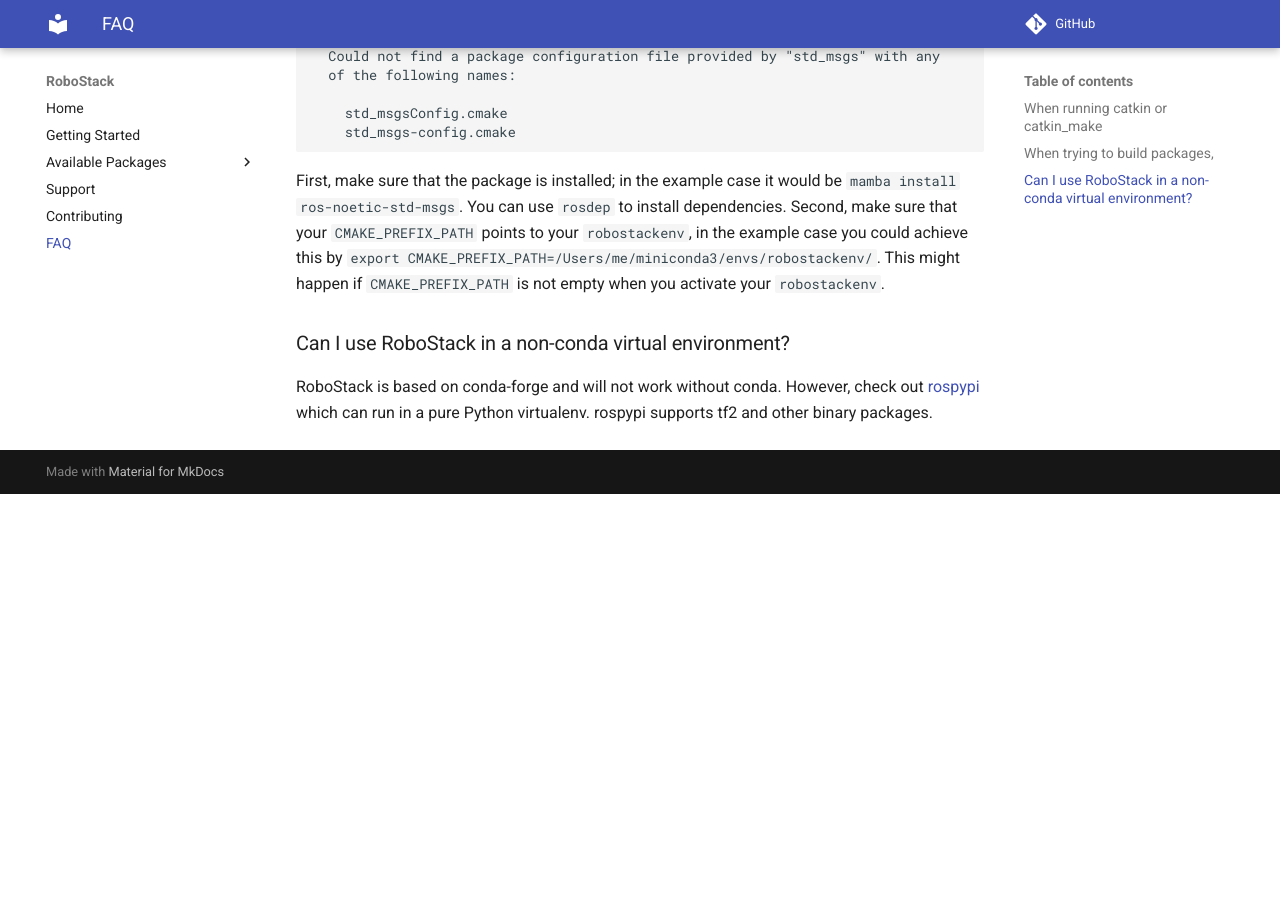
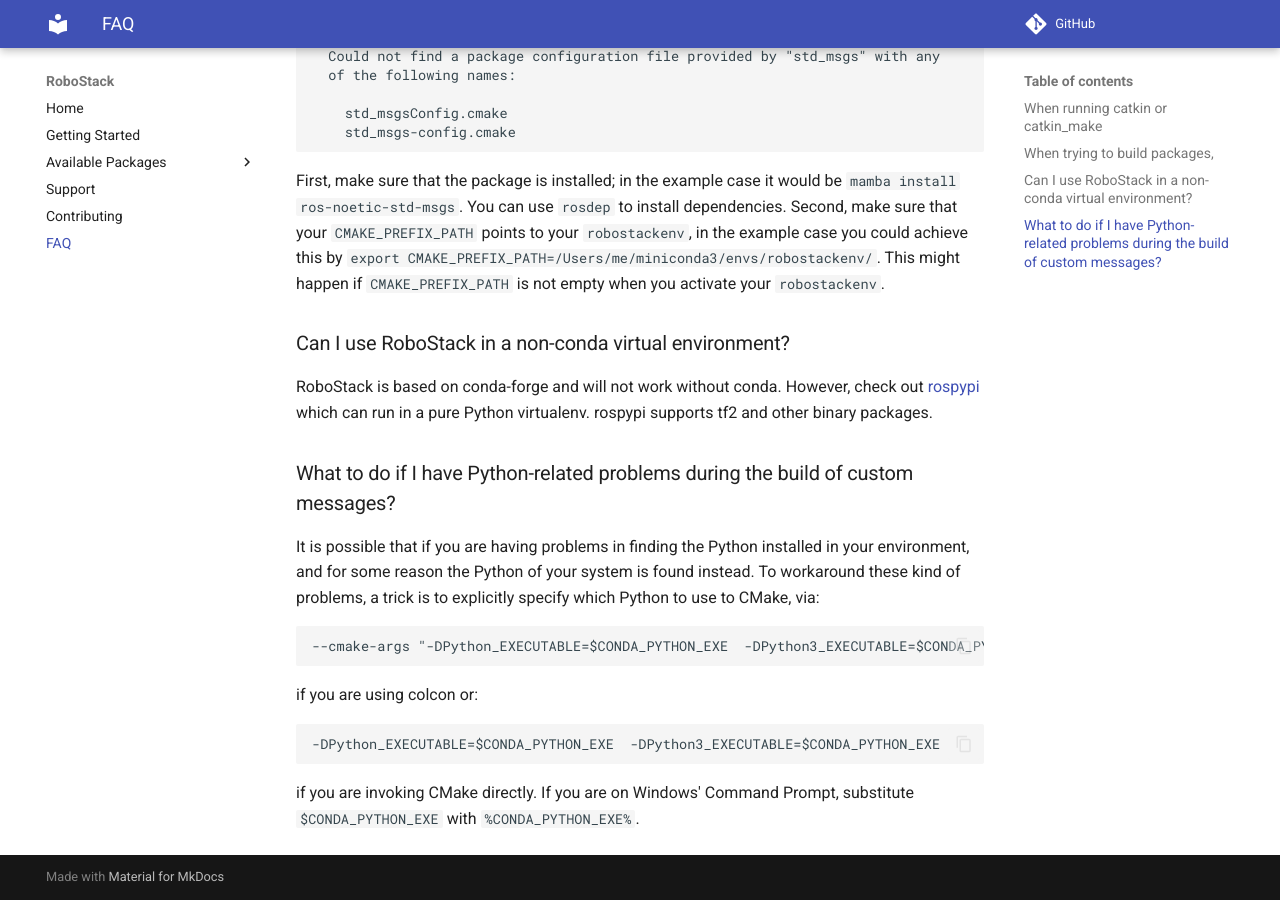
Before and after one commit to RoboStack/robostack.github.io, an MkDocs documentation site: the page built from docs/FAQ.md, in a window 1280 px wide and 900 px high, scrolled down 566 px. Built offline with MkDocs 1.6.1 and Material for MkDocs 9.7.7, drawn with Linux system fonts in a browser that asks for light colours; comment, search, counter and statistics services are not loaded; before the commit the page ends 1060 px from its top, so only the background shows below that.

Commit message:
FAQ: Add workaround when the system Python is found instead of the one of robostack

```diff
--- a/docs/FAQ.md
+++ b/docs/FAQ.md
@@ -22,3 +22,15 @@
 
 ### Can I use RoboStack in a non-conda virtual environment?
 RoboStack is based on conda-forge and will not work without conda. However, check out [rospypi](https://github.com/rospypi/simple) which can run in a pure Python virtualenv. rospypi supports tf2 and other binary packages.
+
+### What to do if I have Python-related problems during the build of custom messages?
+
+It is possible that if you are having problems in finding the Python installed in your environment, and for some reason the Python of your system is found instead. To workaround these kind of problems, a trick is to explicitly specify which Python to use to CMake, via:
+~~~
+--cmake-args "-DPython_EXECUTABLE=$CONDA_PYTHON_EXE  -DPython3_EXECUTABLE=$CONDA_PYTHON_EXE`
+~~~
+if you are using colcon or:
+~~~
+-DPython_EXECUTABLE=$CONDA_PYTHON_EXE  -DPython3_EXECUTABLE=$CONDA_PYTHON_EXE
+~~~
+if you are invoking CMake directly. If you are on Windows' Command Prompt, substitute `$CONDA_PYTHON_EXE` with `%CONDA_PYTHON_EXE%`.
```
